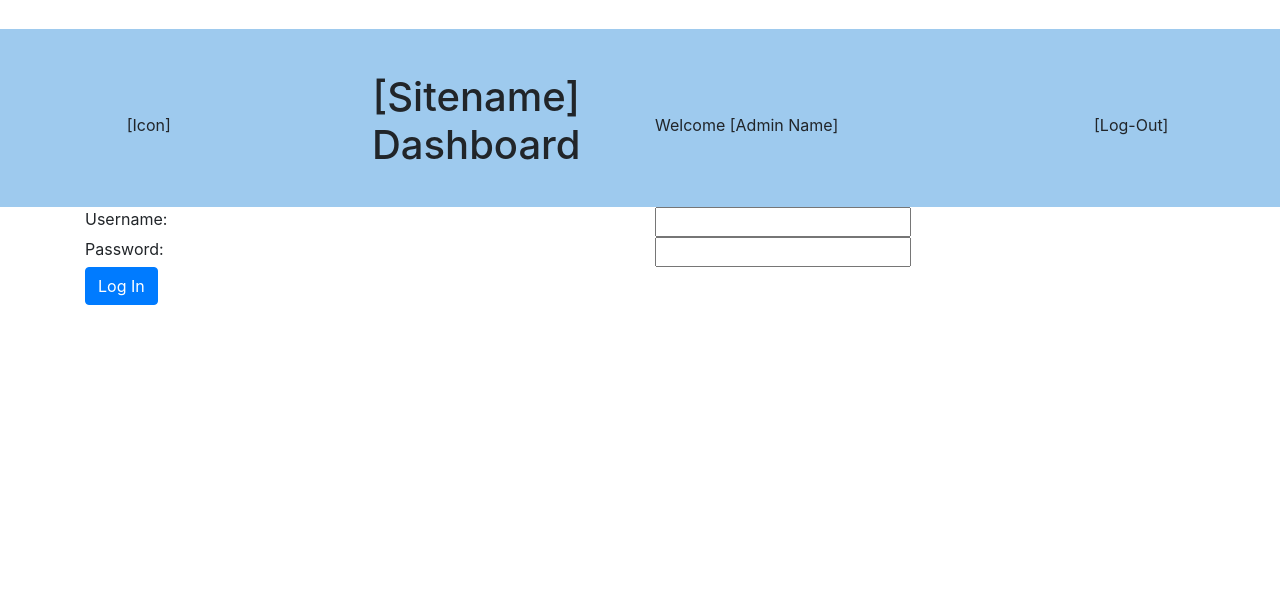
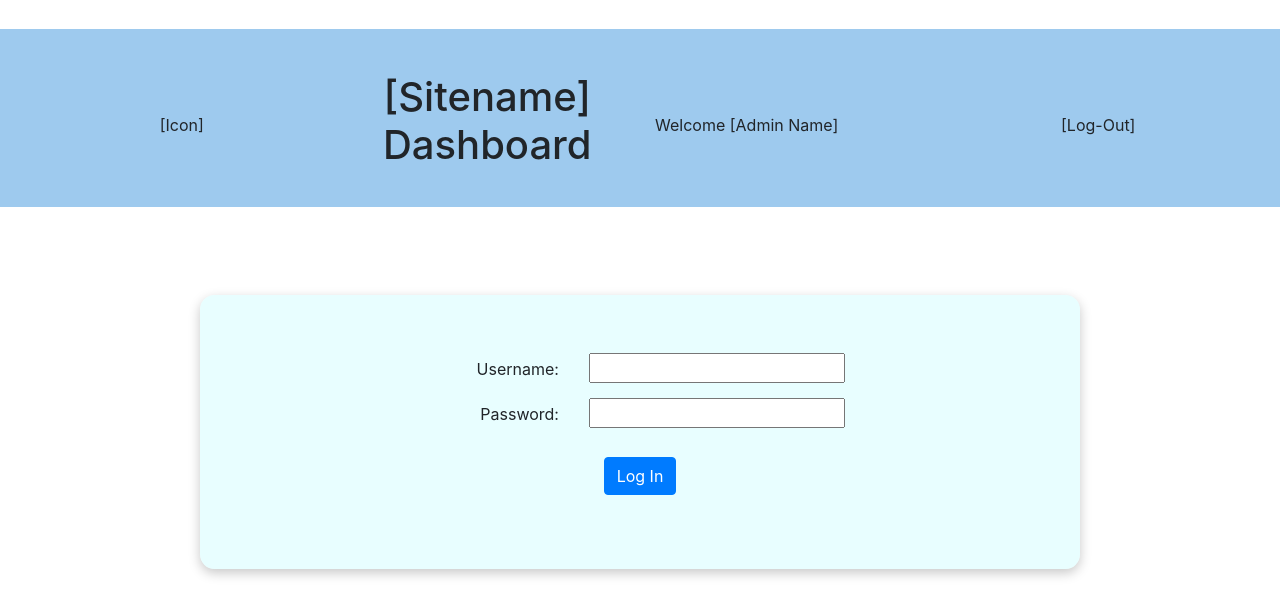
Before and after one commit to tominflux/x-logg-dashboard, a Next.js app: page /login in a window 1280 px wide. Shown: the top 616 px of the page. Built offline with nearby package versions, Linux system fonts and the light colour scheme.

Commit message:
Styled login page

```diff
--- a/components/head/head.module.css
+++ b/components/head/head.module.css
@@ -1,6 +1,9 @@
 
 .header {
     margin-top: 22pt;
+    margin-bottom: 44pt;
+    padding-left: 33pt;
+    padding-right: 33pt;
     padding-top: 33pt;
     padding-bottom: 22pt;
     background-color: #9ecaee;
--- a/components/login/index.jsx
+++ b/components/login/index.jsx
@@ -1,35 +1,69 @@
+import styles from './login.module.css'
 
 
 const Login = () => {
+    console.log(styles)
     //Render
     return (
-        <div className="login">
-            <div className="row">
-                <div className="col-md-6 login__label-col">
-                    Username:
+        <div
+            className={styles.login}
+        >
+            <div className="row align-items-center">
+                <div
+                    className={
+                        `col-md-5 ${styles.login__labelCol}`
+                    }
+                >
+                    <span
+                        className={styles.login__label}
+                    >
+                        Username:
+                    </span>
                 </div>
-                <div className="col-md-6 login__input-col">
+                <div
+                    className={
+                        `col-md-7 ${styles.login__inputCol}`
+                    }
+                >
                     <input
                         className="login__input"
                         type="text"
                     />
                 </div>
             </div>
-            <div className="row">
-                <div className="col-md-6 login__label-col">
-                    Password:
+            <div className="row align-items-center">
+                <div
+                    className={
+                        `col-md-5 ${styles.login__labelCol}`
+                    }
+                >
+                    <span
+                        className={styles.login__label}
+                    >
+                        Password:
+                    </span>
                 </div>
-                <div className="col-md-6 login__input-col">
+                <div
+                    className={
+                        `col-md-7 ${styles.login__inputCol}`
+                    }
+                >
                     <input
-                        className="login__input"
+                        className={styles.login__input}
                         type="password"
                     />
                 </div>
             </div>
-            <div className="row">
-                <div className="col login__submit-col">
+            <div className="row align-items-center">
+                <div
+                    className={
+                        `col ${styles.login__submitCol}`
+                    }
+                >
                     <button
-                        className="btn btn-primary"
+                        className={
+                            `btn btn-primary ${styles.login__submit}`
+                        }
                     >
                         Log In
                     </button>
--- /dev/null
+++ b/components/login/login.module.css
@@ -0,0 +1,40 @@
+
+
+.login {
+    max-width: 660pt;
+    margin-left: auto;
+    margin-right: auto;
+    margin-top: 66pt;
+    padding: 44pt;
+    border-radius: 11pt;
+    background-color: rgba(203, 253, 255, 0.44);
+    box-shadow: 0pt 3pt 9pt rgba(0, 0, 0, 0.22);
+}
+
+.login__labelCol {
+    text-align: right;
+}
+
+.login__inputCol {
+    text-align: left;
+}
+
+.login__submitCol {
+    text-align: center;
+}
+
+.login__label {
+    vertical-align: middle;
+    margin-top: 11pt;
+    margin-bottom: 11pt;
+}
+
+.login__input {
+    vertical-align: middle;
+    margin-top: 11pt;
+    margin-bottom: 11pt;
+}
+
+.login__submit {
+    margin: 11pt;
+}
```
